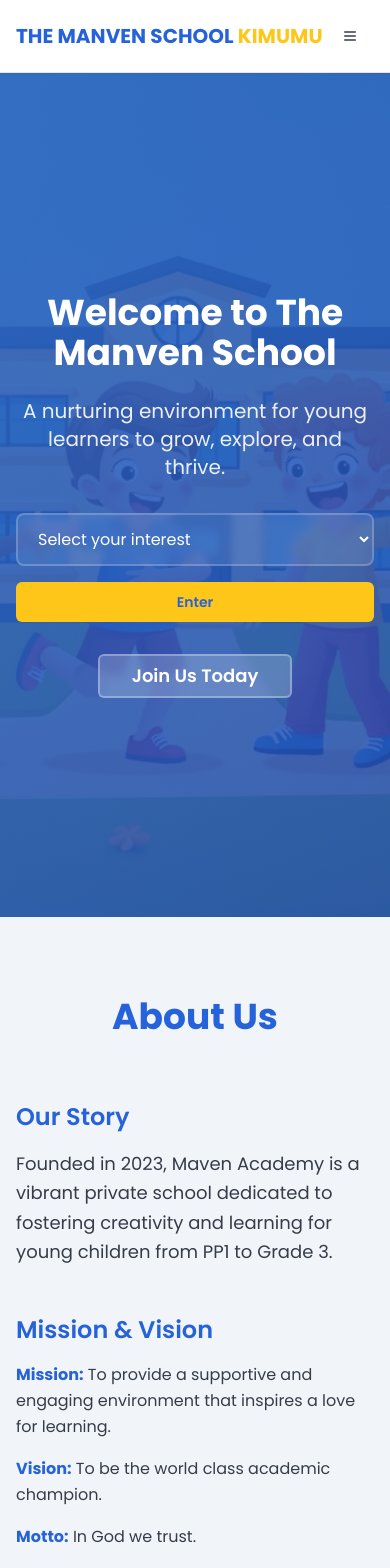
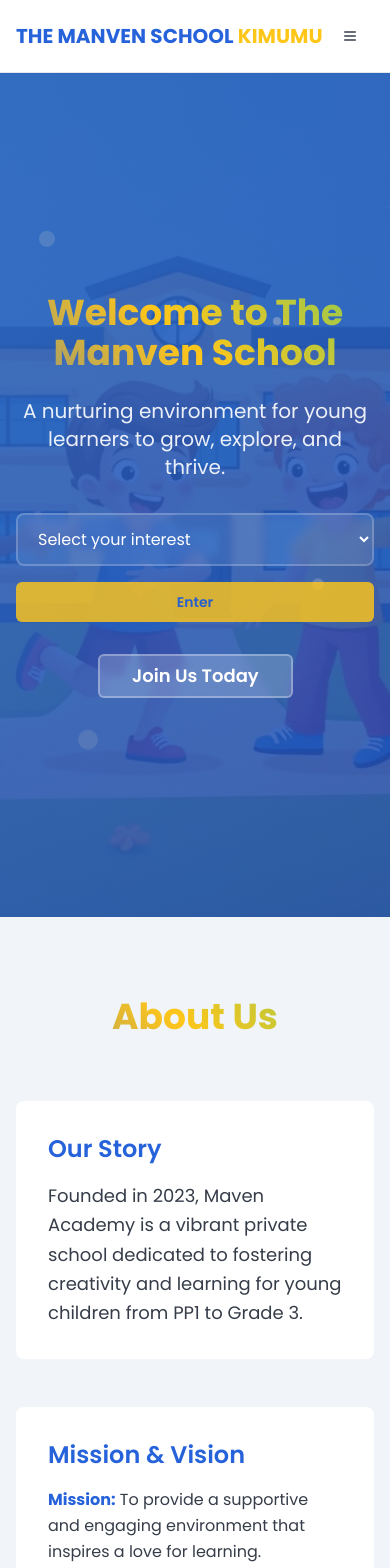
Before and after one commit to Abu-k2/manven-learn-space, a React (Vite) app: page / in a window 390 px wide. Shown: the top 1568 px of the page. Built offline with nearby package versions, Linux system fonts and the light colour scheme.

Commit message:
Add animations and effects
Implement various visual effects including appear, text, scroll, and transform animations, along with variant interactions and additional resources.

```diff
--- a/src/components/AboutSection.tsx
+++ b/src/components/AboutSection.tsx
@@ -1,20 +1,23 @@
 import React from 'react';
+import { useStaggerAnimation } from "@/hooks/useScrollAnimation";
 
 const AboutSection = () => {
+  const containerRef = useStaggerAnimation(200);
+
   return (
     <section id="about" className="py-20 bg-muted">
       <div className="container mx-auto px-4">
-        <h2 className="text-4xl font-bold font-poppins text-center mb-16 text-primary animate-fade-in">
+        <h2 className="text-4xl font-bold font-poppins text-center mb-16 text-primary scroll-animate text-gradient">
           About Us
         </h2>
-        <div className="grid md:grid-cols-2 gap-12">
-          <div className="animate-fade-in">
+        <div ref={containerRef} className="grid md:grid-cols-2 gap-12">
+          <div className="stagger-animate hover-lift bg-card p-8 rounded-lg shadow-card">
             <h3 className="text-2xl font-semibold font-poppins mb-4 text-primary">Our Story</h3>
             <p className="text-foreground leading-relaxed text-lg">
               Founded in 2023, Maven Academy is a vibrant private school dedicated to fostering creativity and learning for young children from PP1 to Grade 3.
             </p>
           </div>
-          <div className="animate-fade-in">
+          <div className="stagger-animate hover-lift bg-card p-8 rounded-lg shadow-card">
             <h3 className="text-2xl font-semibold font-poppins mb-4 text-primary">Mission & Vision</h3>
             <p className="text-foreground leading-relaxed mb-4">
               <strong className="text-primary">Mission:</strong> To provide a supportive and engaging environment that inspires a love for learning.
--- a/src/components/HeroSection.tsx
+++ b/src/components/HeroSection.tsx
@@ -1,9 +1,11 @@
-import React, { useState } from 'react';
+import React, { useState, useEffect } from 'react';
 import { Button } from '@/components/ui/button';
+import { useScrollAnimation } from "@/hooks/useScrollAnimation";
 import heroImage from '@/assets/hero-school.jpg';
 
 const HeroSection = () => {
   const [selectedInterest, setSelectedInterest] = useState('');
+  const { triggerAnimation } = useScrollAnimation();
 
   const handleFormSubmit = (e: React.FormEvent) => {
     e.preventDefault();
@@ -34,19 +36,27 @@ const HeroSection = () => {
         backgroundRepeat: 'no-repeat'
       }}
     >
+      {/* Floating particles animation */}
+      <div className="absolute inset-0 overflow-hidden">
+        <div className="absolute w-4 h-4 bg-white/20 rounded-full animate-float" style={{ top: '20%', left: '10%', animationDelay: '0s' }}></div>
+        <div className="absolute w-3 h-3 bg-white/30 rounded-full animate-float" style={{ top: '60%', left: '80%', animationDelay: '1s' }}></div>
+        <div className="absolute w-5 h-5 bg-white/15 rounded-full animate-float" style={{ top: '80%', left: '20%', animationDelay: '2s' }}></div>
+        <div className="absolute w-2 h-2 bg-white/40 rounded-full animate-float" style={{ top: '30%', left: '70%', animationDelay: '1.5s' }}></div>
+      </div>
+
       <div className="absolute inset-0 bg-black/20"></div>
       <div className="container mx-auto px-4 text-center relative z-10">
-        <h1 className="text-4xl md:text-6xl font-bold font-poppins text-white mb-6 animate-fade-in">
+        <h1 className="text-4xl md:text-6xl font-bold font-poppins text-white mb-6 animate-text-reveal text-gradient">
           Welcome to The Manven School
         </h1>
-        <p className="text-xl md:text-2xl text-white/90 mb-8 max-w-3xl mx-auto animate-fade-in">
+        <p className="text-xl md:text-2xl text-white/90 mb-8 max-w-3xl mx-auto animate-slide-up text-shimmer">
           A nurturing environment for young learners to grow, explore, and thrive.
         </p>
 
-        <form onSubmit={handleFormSubmit} className="mt-8 animate-fade-in">
+        <form onSubmit={handleFormSubmit} className="mt-8 scroll-scale">
           <div className="flex flex-col md:flex-row justify-center items-center gap-4 max-w-2xl mx-auto">
             <select
-              className="w-full md:w-96 px-4 py-3 rounded-lg border-2 border-white/20 bg-white/10 backdrop-blur-sm text-white placeholder-white/70 focus:outline-none focus:border-white/50 transition-all"
+              className="w-full md:w-96 px-4 py-3 rounded-lg border-2 border-white/20 bg-white/10 backdrop-blur-sm text-white placeholder-white/70 focus:outline-none focus:border-white/50 transition-all hover-glow"
               value={selectedInterest}
               onChange={(e) => setSelectedInterest(e.target.value)}
               aria-label="Select your interest"
@@ -60,7 +70,7 @@ const HeroSection = () => {
             <Button
               type="submit"
               variant="secondary"
-              className="w-full md:w-auto px-8 py-3 bg-hero-secondary hover:bg-hero-secondary/90 text-primary font-semibold"
+              className="w-full md:w-auto px-8 py-3 bg-hero-secondary hover:bg-hero-secondary/90 text-primary font-semibold hover-scale animate-pulse-glow"
             >
               Enter
             </Button>
@@ -70,7 +80,7 @@ const HeroSection = () => {
         <Button
           onClick={scrollToContact}
           size="lg"
-          className="mt-8 bg-white/20 hover:bg-white/30 text-white border-2 border-white/30 hover:border-white/50 backdrop-blur-sm transition-all px-8 py-3 text-lg font-semibold animate-fade-in"
+          className="mt-8 bg-white/20 hover:bg-white/30 text-white border-2 border-white/30 hover:border-white/50 backdrop-blur-sm transition-all px-8 py-3 text-lg font-semibold animate-bounce-in hover-lift"
         >
           Join Us Today
         </Button>
--- /dev/null
+++ b/src/hooks/useScrollAnimation.ts
@@ -0,0 +1,79 @@
+import { useEffect, useRef } from 'react';
+
+export const useScrollAnimation = () => {
+  const observer = useRef<IntersectionObserver | null>(null);
+
+  useEffect(() => {
+    observer.current = new IntersectionObserver(
+      (entries) => {
+        entries.forEach((entry) => {
+          if (entry.isIntersecting) {
+            entry.target.classList.add('visible');
+          }
+        });
+      },
+      {
+        threshold: 0.1,
+        rootMargin: '0px 0px -50px 0px'
+      }
+    );
+
+    // Observe all elements with scroll animation classes
+    const animatedElements = document.querySelectorAll(
+      '.scroll-animate, .scroll-scale, .scroll-slide-left, .scroll-slide-right, .stagger-animate'
+    );
+
+    animatedElements.forEach((el) => {
+      observer.current?.observe(el);
+    });
+
+    return () => {
+      if (observer.current) {
+        observer.current.disconnect();
+      }
+    };
+  }, []);
+
+  // Function to manually trigger animations
+  const triggerAnimation = (selector: string) => {
+    const elements = document.querySelectorAll(selector);
+    elements.forEach((el) => {
+      el.classList.add('visible');
+    });
+  };
+
+  return { triggerAnimation };
+};
+
+// Hook for staggered animations
+export const useStaggerAnimation = (delay: number = 100) => {
+  const containerRef = useRef<HTMLDivElement>(null);
+
+  useEffect(() => {
+    const observer = new IntersectionObserver(
+      (entries) => {
+        entries.forEach((entry) => {
+          if (entry.isIntersecting) {
+            const children = entry.target.children;
+            Array.from(children).forEach((child, index) => {
+              setTimeout(() => {
+                child.classList.add('visible');
+              }, index * delay);
+            });
+          }
+        });
+      },
+      { threshold: 0.1 }
+    );
+
+    if (containerRef.current) {
+      observer.observe(containerRef.current);
+    }
+
+    return () => observer.disconnect();
+  }, [delay]);
+
+  return containerRef;
+};
+
+export default useScrollAnimation;
--- a/src/index.css
+++ b/src/index.css
@@ -123,10 +123,153 @@ All colors MUST be HSL.
     @apply bg-background text-foreground font-poppins;
   }
 
+  /* Advanced Animation System */
   .animate-fade-in {
     animation: fadeIn 0.8s ease-in-out;
   }
 
+  .animate-fade-up {
+    animation: fadeUp 0.8s ease-out;
+  }
+
+  .animate-slide-in-left {
+    animation: slideInLeft 0.8s ease-out;
+  }
+
+  .animate-slide-in-right {
+    animation: slideInRight 0.8s ease-out;
+  }
+
+  .animate-scale-in {
+    animation: scaleIn 0.6s ease-out;
+  }
+
+  .animate-text-reveal {
+    animation: textReveal 1.2s ease-out;
+  }
+
+  .animate-bounce-in {
+    animation: bounceIn 1s ease-out;
+  }
+
+  .animate-rotate-in {
+    animation: rotateIn 0.8s ease-out;
+  }
+
+  /* Scroll-triggered animations */
+  .scroll-animate {
+    opacity: 0;
+    transform: translateY(50px);
+    transition: all 0.8s cubic-bezier(0.25, 0.46, 0.45, 0.94);
+  }
+
+  .scroll-animate.visible {
+    opacity: 1;
+    transform: translateY(0);
+  }
+
+  .scroll-scale {
+    opacity: 0;
+    transform: scale(0.8);
+    transition: all 0.8s cubic-bezier(0.25, 0.46, 0.45, 0.94);
+  }
+
+  .scroll-scale.visible {
+    opacity: 1;
+    transform: scale(1);
+  }
+
+  .scroll-slide-left {
+    opacity: 0;
+    transform: translateX(-100px);
+    transition: all 0.8s cubic-bezier(0.25, 0.46, 0.45, 0.94);
+  }
+
+  .scroll-slide-left.visible {
+    opacity: 1;
+    transform: translateX(0);
+  }
+
+  .scroll-slide-right {
+    opacity: 0;
+    transform: translateX(100px);
+    transition: all 0.8s cubic-bezier(0.25, 0.46, 0.45, 0.94);
+  }
+
+  .scroll-slide-right.visible {
+    opacity: 1;
+    transform: translateX(0);
+  }
+
+  /* Stagger animations */
+  .stagger-animate {
+    opacity: 0;
+    transform: translateY(30px);
+    transition: all 0.6s cubic-bezier(0.25, 0.46, 0.45, 0.94);
+  }
+
+  .stagger-animate.visible {
+    opacity: 1;
+    transform: translateY(0);
+  }
+
+  .stagger-animate:nth-child(1) { transition-delay: 0.1s; }
+  .stagger-animate:nth-child(2) { transition-delay: 0.2s; }
+  .stagger-animate:nth-child(3) { transition-delay: 0.3s; }
+  .stagger-animate:nth-child(4) { transition-delay: 0.4s; }
+  .stagger-animate:nth-child(5) { transition-delay: 0.5s; }
+  .stagger-animate:nth-child(6) { transition-delay: 0.6s; }
+
+  /* Hover transform effects */
+  .hover-lift {
+    transition: all 0.3s cubic-bezier(0.25, 0.46, 0.45, 0.94);
+  }
+
+  .hover-lift:hover {
+    transform: translateY(-8px);
+    box-shadow: 0 20px 40px -12px hsl(220, 70%, 50% / 0.3);
+  }
+
+  .hover-scale {
+    transition: all 0.3s cubic-bezier(0.25, 0.46, 0.45, 0.94);
+  }
+
+  .hover-scale:hover {
+    transform: scale(1.05);
+  }
+
+  .hover-glow {
+    transition: all 0.3s cubic-bezier(0.25, 0.46, 0.45, 0.94);
+  }
+
+  .hover-glow:hover {
+    box-shadow: 0 0 30px hsl(220, 70%, 50% / 0.4);
+  }
+
+  /* Text animations */
+  .text-wave {
+    display: inline-block;
+    animation: wave 2s ease-in-out infinite;
+  }
+
+  .text-gradient {
+    background: linear-gradient(45deg, hsl(220, 70%, 50%), hsl(45, 100%, 55%), hsl(150, 60%, 50%));
+    background-size: 200% 200%;
+    -webkit-background-clip: text;
+    background-clip: text;
+    -webkit-text-fill-color: transparent;
+    animation: gradientShift 3s ease-in-out infinite;
+  }
+
+  .text-shimmer {
+    background: linear-gradient(90deg, transparent, hsl(220, 70%, 50% / 0.4), transparent);
+    background-size: 200% 100%;
+    -webkit-background-clip: text;
+    background-clip: text;
+    animation: shimmer 2s infinite;
+  }
+
+  /* Keyframes */
   @keyframes fadeIn {
     from {
       opacity: 0;
@@ -137,4 +280,120 @@ All colors MUST be HSL.
       transform: translateY(0);
     }
   }
+
+  @keyframes fadeUp {
+    from {
+      opacity: 0;
+      transform: translateY(40px);
+    }
+    to {
+      opacity: 1;
+      transform: translateY(0);
+    }
+  }
+
+  @keyframes slideInLeft {
+    from {
+      opacity: 0;
+      transform: translateX(-100px);
+    }
+    to {
+      opacity: 1;
+      transform: translateX(0);
+    }
+  }
+
+  @keyframes slideInRight {
+    from {
+      opacity: 0;
+      transform: translateX(100px);
+    }
+    to {
+      opacity: 1;
+      transform: translateX(0);
+    }
+  }
+
+  @keyframes scaleIn {
+    from {
+      opacity: 0;
+      transform: scale(0.8);
+    }
+    to {
+      opacity: 1;
+      transform: scale(1);
+    }
+  }
+
+  @keyframes textReveal {
+    from {
+      opacity: 0;
+      transform: translateY(100%);
+      clip-path: polygon(0 100%, 100% 100%, 100% 100%, 0% 100%);
+    }
+    to {
+      opacity: 1;
+      transform: translateY(0);
+      clip-path: polygon(0 100%, 100% 100%, 100% 0%, 0% 0%);
+    }
+  }
+
+  @keyframes bounceIn {
+    0% {
+      opacity: 0;
+      transform: scale(0.3);
+    }
+    50% {
+      opacity: 1;
+      transform: scale(1.05);
+    }
+    70% {
+      transform: scale(0.9);
+    }
+    100% {
+      opacity: 1;
+      transform: scale(1);
+    }
+  }
+
+  @keyframes rotateIn {
+    from {
+      opacity: 0;
+      transform: rotate(-200deg) scale(0.8);
+    }
+    to {
+      opacity: 1;
+      transform: rotate(0) scale(1);
+    }
+  }
+
+  @keyframes wave {
+    0%, 100% {
+      transform: translateY(0);
+    }
+    50% {
+      transform: translateY(-10px);
+    }
+  }
+
+  @keyframes gradientShift {
+    0% {
+      background-position: 0% 50%;
+    }
+    50% {
+      background-position: 100% 50%;
+    }
+    100% {
+      background-position: 0% 50%;
+    }
+  }
+
+  @keyframes shimmer {
+    0% {
+      background-position: -200% 0;
+    }
+    100% {
+      background-position: 200% 0;
+    }
+  }
 }
--- a/src/pages/Index.tsx
+++ b/src/pages/Index.tsx
@@ -1,4 +1,4 @@
-import React from 'react';
+import React, { useEffect } from 'react';
 import Navigation from '@/components/Navigation';
 import HeroSection from '@/components/HeroSection';
 import AboutSection from '@/components/AboutSection';
@@ -7,10 +7,22 @@ import FacilitiesSection from '@/components/FacilitiesSection';
 import TestimonialsSection from '@/components/TestimonialsSection';
 import ContactSection from '@/components/ContactSection';
 import Footer from '@/components/Footer';
+import { useScrollAnimation } from '@/hooks/useScrollAnimation';
 
 const Index = () => {
+  const { triggerAnimation } = useScrollAnimation();
+
+  useEffect(() => {
+    // Initialize scroll animations on mount
+    const timer = setTimeout(() => {
+      triggerAnimation('.scroll-animate');
+    }, 100);
+
+    return () => clearTimeout(timer);
+  }, [triggerAnimation]);
+
   return (
-    <div className="min-h-screen font-poppins">
+    <div className="min-h-screen font-poppins overflow-x-hidden">
       <Navigation />
       <HeroSection />
       <AboutSection />
```
Also changed, not shown: src/components/ClassesSection.tsx (+7 -4 lines), src/components/TestimonialsSection.tsx (+9 -6 lines), tailwind.config.ts (+39 -1 lines).
